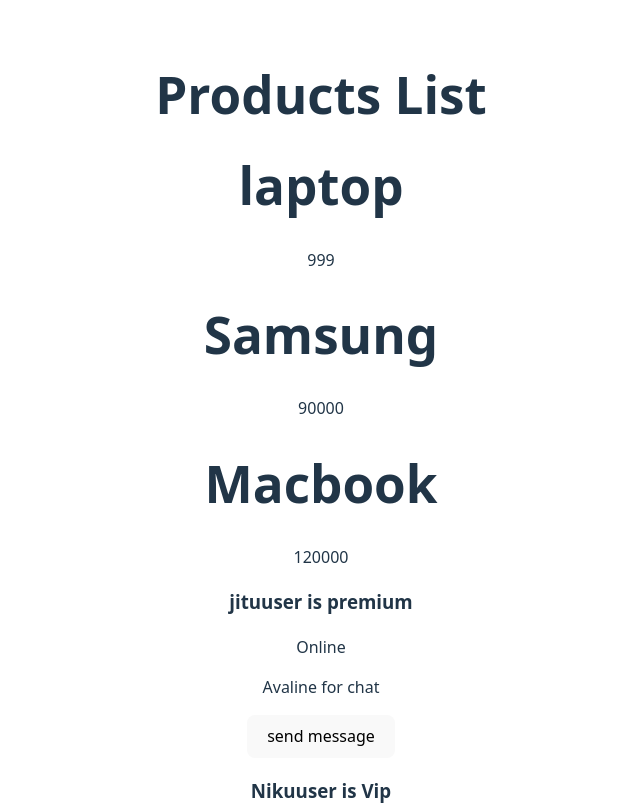
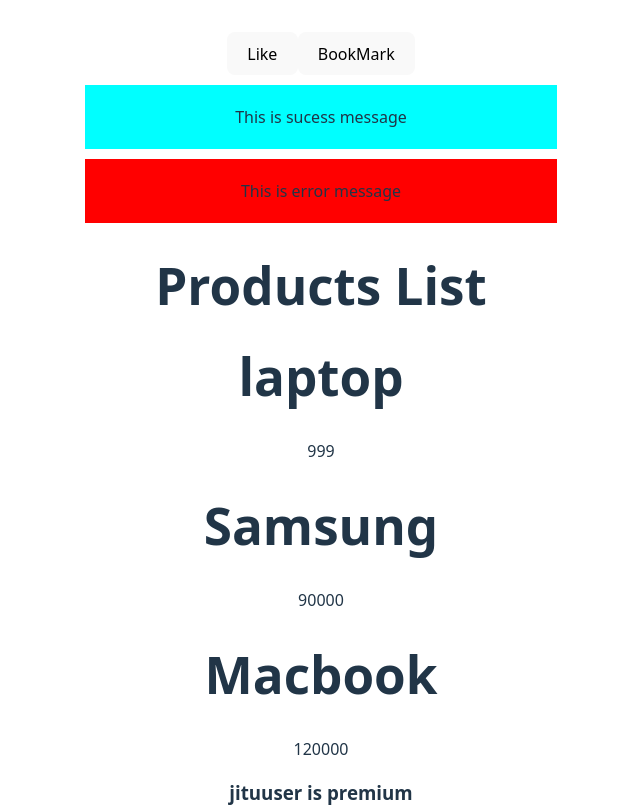
Before and after one commit to jitendra-191906/React-Advanced-with-Vite, a React (Vite) app: page / in a window 1280 px wide. Shown: the top 807 px of the page, without its empty margins (319-959 px from the left). Built offline with nearby package versions, Linux system fonts and the light colour scheme.

Commit message:
Eventhandler updated

```diff
--- /dev/null
+++ b/src/Aleart.jsx
@@ -0,0 +1,10 @@
+import style from "./Aleart.module.css"
+export const Aleart = ({ children, type = "sucess" }) => {
+      return (
+            <>
+                  <div className={`${style.aleart} ${style[type]}`}>
+                        {children}
+                  </div>
+            </>
+      )
+}
--- /dev/null
+++ b/src/Aleart.module.css
@@ -0,0 +1,10 @@
+.aleart{
+      padding: 20px;
+      margin: 10px;
+}
+.sucess{
+      background-color: aqua;
+}
+.error{
+      background-color: red;
+}
--- a/src/App.jsx
+++ b/src/App.jsx
@@ -3,16 +3,25 @@
 import { PropsPatterns } from "./Components/PropsPatterns/PropsPatterns";
 import { SpredOp } from "./Components/PropsPatterns/SpredOp";
 import Children from "./Components/PropsPatterns/Children";
-import {Ifelse }from "./Components/ConditionalRendering/Ifelse";
+import { Ifelse } from "./Components/ConditionalRendering/Ifelse";
 import { RanderList } from "./Components/RanderList";
+import { Aleart } from "./Aleart";
+import { EventHandle } from "./Components/Event/EventHandle";
 
 function App() {
 
   return (
     <>
-      <RanderList/>
-      <Ifelse name="jitu" isOnline={true}  hidden={true} premium={true}/>
-      <Ifelse name="Niku" isOnline={false}  hidden ={false}  Vip ={true}/>
+      <EventHandle text='Like' />
+      <EventHandle text='BookMark' />
+
+
+      <Aleart> This is sucess message </Aleart>
+      <Aleart type="error" > This is error message </Aleart>
+
+      <RanderList />
+      <Ifelse name="jitu" isOnline={true} hidden={true} premium={true} />
+      <Ifelse name="Niku" isOnline={false} hidden={false} Vip={true} />
       <PropsPatterns />
       <PropsPatterns name="nikita" age="12" />
       <PropsPatterns age="12" />
--- /dev/null
+++ b/src/Components/Event/EventHandle.tsx
@@ -0,0 +1,14 @@
+import React from "react"
+
+export const EventHandle = ({ text="like" }) => {
+      const name ="jitendra"
+      const clicked =()=>{
+            console.log(`hey ${name},You clicked ${text}`)
+      }
+
+      return (
+            <>
+                  <button onClick={clicked}>{text}</button>
+            </>
+      )
+}
--- a/src/Components/PropsPatterns/PropsPatterns.jsx
+++ b/src/Components/PropsPatterns/PropsPatterns.jsx
@@ -1,9 +1,9 @@
 import React from 'react'
 
-export const PropsPatterns =({name="jitu",age=13})=>{
+export const PropsPatterns = ({ name = "jitu", age = 13 }) => {
       return (
             <>
-            <h1>hello {name} your {age} </h1>
+                  <h1>hello {name} your {age} </h1>
             </>
       )
 }
```
